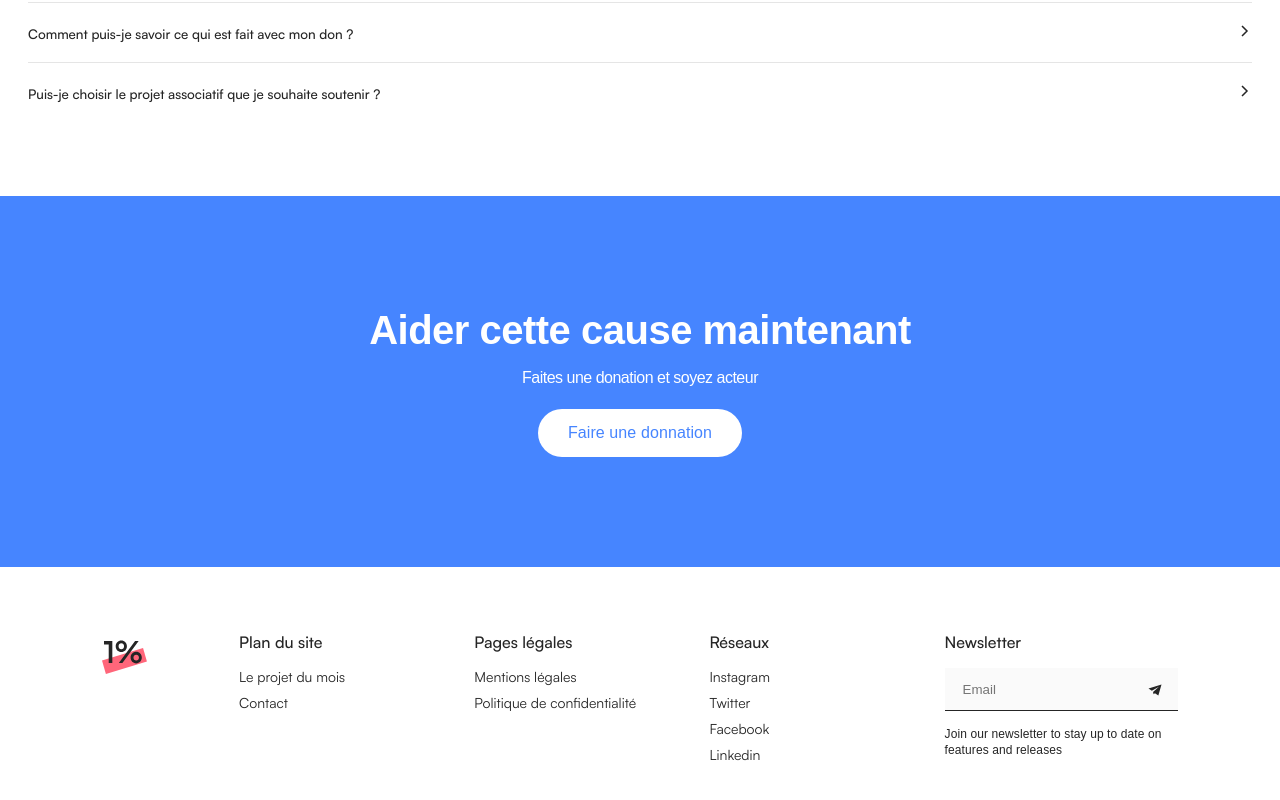
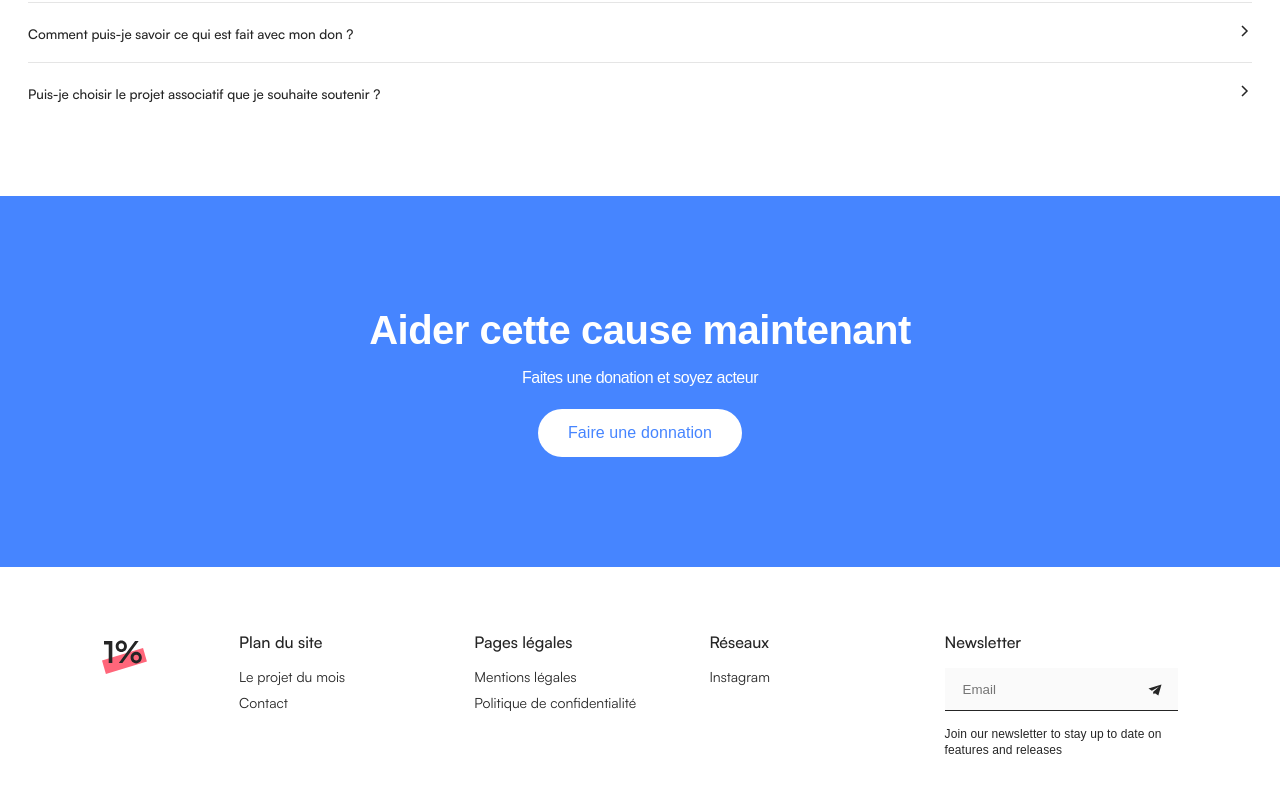
Before and after one commit to sofianslimani/unpourcent-next, a Next.js app: page / in a window 1280 px wide. Shown: the part 3012-3812 px from the top of the page. Built offline with nearby package versions, Linux system fonts and the light colour scheme.

Commit message:
fix links footer social

```diff
--- a/layouts/Footer/Footer.js
+++ b/layouts/Footer/Footer.js
@@ -49,23 +49,8 @@ const Footer = () => {
           <h4 className={'text-16 color-black medium'}>Réseaux</h4>
           <ul>
             <li>
-              <Link href="https://www.instagram.com/association_amatullah/?hl=fr">
+              <Link href="https://www.instagram.com/unpourcent_/">
                 Instagram
-              </Link>
-            </li>
-            <li>
-              <Link href="https://twitter.com/amatullah_fr?lang=fr">
-                Twitter
-              </Link>
-            </li>
-            <li>
-              <Link href="https://www.facebook.com/ASSOCIATION.AMATULLAH/?locale=fr_FR">
-                Facebook
-              </Link>
-            </li>
-            <li>
-              <Link href="https://www.linkedin.com/company/amatullah-au-service-de-l-humanité/">
-                Linkedin
               </Link>
             </li>
           </ul>
--- a/styles/main.css
+++ b/styles/main.css
@@ -1544,6 +1544,10 @@ span.green {
 .contact-faq-container-bottom .contact-faq-container-bottom-wrapper-content-item-header-title-link {
   color: #252525;
   font-family: "Satoshi-Medium";
+  border: none;
+  background: none;
+  outline: none;
+  padding: 0;
 }
 .contact-faq-container-bottom .contact-faq-container-bottom-wrapper-content-item-header-title-link:hover {
   cursor: pointer;
```
Also changed, not shown: 1 other file (tests, documents, lock files or other folders).
